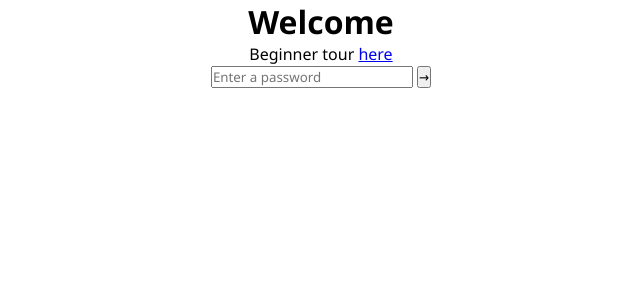
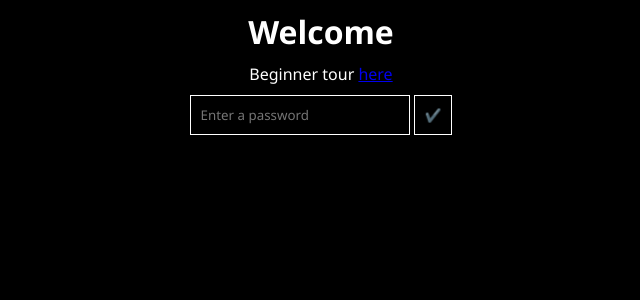
Before and after one commit to CodeBoy124/kageon, a SvelteKit app: page / in a window 1280 px wide. Shown: the top 300 px of the page, without its empty margins (319-959 px from the left). Built offline with nearby package versions, Linux system fonts and the light colour scheme.

Commit message:
feat: added simple styling and emoji's

```diff
--- a/src/routes/+page.svelte
+++ b/src/routes/+page.svelte
@@ -52,7 +52,7 @@
 	}
 </script>
 
-<main>
+<main class="vertical small-gap">
 	{#if currentScreen == ScreenKind.PASSWORD}
 		<PasswordScreen submitPassword={receivePassword} />
 	{:else if currentScreen == ScreenKind.OVERVIEW}
--- a/src/screens/DetailScreen.svelte
+++ b/src/screens/DetailScreen.svelte
@@ -44,7 +44,7 @@
 </script>
 
 {#if props.openedSinUid != null}
-	<div>
+	<div class="horizontal small-gap">
 		<label for="sin-weight">Weight</label>
 		<select bind:value={sin_weight} name="sin-weight" id="sin-weight">
 			<option value={SinWeightProperty.VENIAL}>Venial</option>
@@ -54,8 +54,8 @@
 
 	<textarea bind:value={sin_txt_in} placeholder="Your sin"></textarea>
 
-	<div>
-		<button onclick={discardChange}>x</button>
-		<button onclick={applyChange}>+</button>
+	<div class="horizontal">
+		<button class="icon" onclick={discardChange}>❌</button>
+		<button class="icon" onclick={applyChange}>✔️</button>
 	</div>
 {/if}
--- a/src/screens/OverviewScreen.svelte
+++ b/src/screens/OverviewScreen.svelte
@@ -51,16 +51,18 @@
 <ol>
 	{#each commandment_descriptions as commandment_desc, index (commandment_desc)}
 		<li>
-			<div>
+			<div class="horizontal small-gap">
 				<h2>{commandment_desc} commandment</h2>
-				<button onclick={() => addSinToCommandment(index)}>+</button>
+				<button class="icon" onclick={() => addSinToCommandment(index)}>➕</button>
 			</div>
 			<ul>
 				{#each stored.value.sins.filter((s) => s.commandment == index) as sin (sin.uid)}
-					<li>
-						<button onclick={() => removeSin(sin.uid)}>-</button>
-						<button onclick={() => editSin(sin.uid)}>~</button>
-						<span>{sin.sin}</span>
+					<li class="horizontal small-gap">
+						<div class="horizontal">
+							<button class="icon" onclick={() => removeSin(sin.uid)}>🗑️</button>
+							<button class="icon" onclick={() => editSin(sin.uid)}>✏️</button>
+						</div>
+						<span>{sin.sin.split('\n')[0]}</span>
 					</li>
 				{/each}
 			</ul>
--- a/src/screens/PasswordScreen.svelte
+++ b/src/screens/PasswordScreen.svelte
@@ -14,5 +14,5 @@
 		id="password"
 		placeholder="Enter a password"
 	/>
-	<button onclick={() => props.submitPassword(password)}>→</button>
+	<button onclick={() => props.submitPassword(password)}>✔️</button>
 </div>
--- a/src/style.sass
+++ b/src/style.sass
@@ -1,3 +1,7 @@
+$x-small-size: 5px
+$small-padding: 10px
+$icon-size: 18px
+
 *
 	padding: 0
 	margin: 0
@@ -7,12 +11,42 @@
 
 body
 	padding: 0px 20px
+	background-color: black
+	color: white
+
+button,input,select,textarea
+	cursor: auto
+	background-color: black
+	color: white
+	&:not(.icon)
+		padding: $small-padding
+		border: 1px solid white
+button:hover
+		filter: brightness(150%) contrast(50%)
 
 main
 	max-width: 700px
 	margin: auto
+	padding: $small-padding
 
 	display: flex
 	flex-direction: column
 	align-items: center
 	justify-content: center
+
+.horizontal
+	display: flex
+	align-items: center
+
+.vertical
+	display: flex
+	flex-direction: column
+	align-items: center
+
+.small-gap
+	gap: $small-padding
+
+.icon
+	border: 0
+	font-size: large
+	padding: $x-small-size
```
